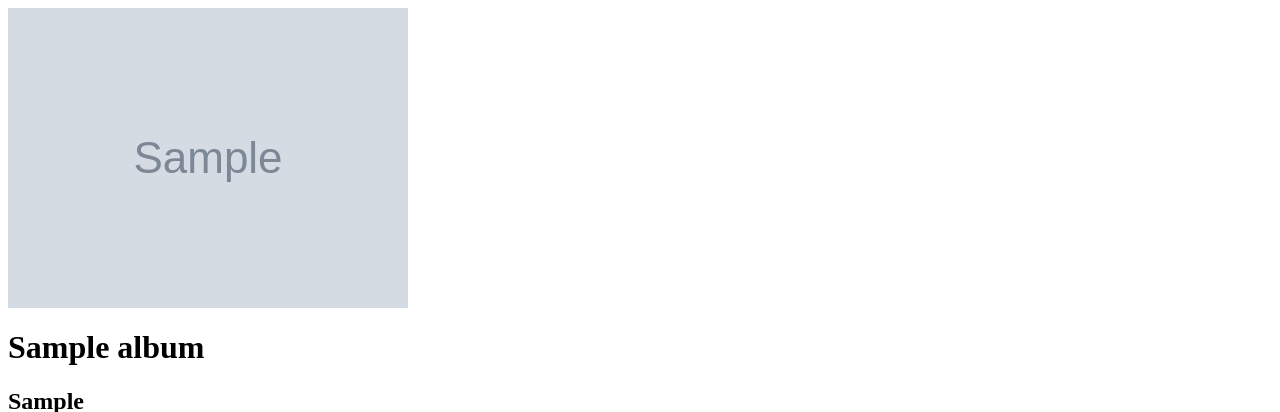
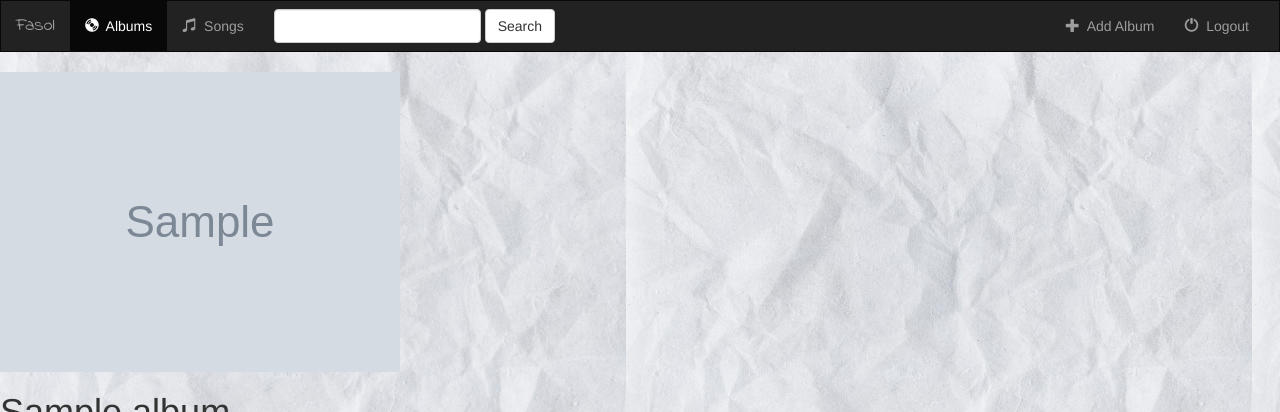
Before and after one commit to jesipr/MusicApp, a Django app: page /music/1/ in a window 1280 px wide. Shown: the top 412 px of the page. Run offline with Django 3.2, Linux system fonts and the light colour scheme; tables that the repository leaves empty hold one stand-in row (values such as "Sample post"); grey boxes marked "Sample" are stand-in pictures; some libraries are stand-ins or nearby versions.

Commit message:
Creted Base Template

```diff
--- a/website/music/static/music/style.css
+++ b/website/music/static/music/style.css
@@ -1,11 +1,11 @@
-body{
-	background: white url("images/background.png");
+body {
+    background: white url("images/background.jpg");
 }
 
-.navbar{
-	border-radius: 0;
+.navbar {
+    border-radius: 0;
 }
 
-.navbar-brand{
-	font-family: 'Indie Flower', cursive;
+.navbar-brand {
+    font-family: 'Indie Flower', cursive;
 }
--- /dev/null
+++ b/website/music/templates/music/base.html
@@ -0,0 +1,70 @@
+<!DOCTYPE html>
+<html lang="en">
+
+<head>
+    <meta charset="UTF-8">
+    <title>{% block title %}
+    	Fasol
+    {% endblock title %}</title>
+    {% load static %}
+    <link rel="stylesheet" href="https://maxcdn.bootstrapcdn.com/bootstrap/3.3.7/css/bootstrap.min.css" integrity="sha384-BVYiiSIFeK1dGmJRAkycuHAHRg32OmUcww7on3RYdg4Va+PmSTsz/K68vbdEjh4u" crossorigin="anonymous">
+    <link rel="preconnect" href="https://fonts.gstatic.com">
+    <link href="https://fonts.googleapis.com/css2?family=Indie+Flower&display=swap" rel="stylesheet">
+    <link rel="stylesheet" type="text/css" href="{% static 'music/style.css' %}" />
+    <script src="https://code.jquery.com/jquery-3.3.1.slim.min.js" integrity="sha384-q8i/X+965DzO0rT7abK41JStQIAqVgRVzpbzo5smXKp4YfRvH+8abtTE1Pi6jizo" crossorigin="anonymous"></script>
+    <script src="https://cdnjs.cloudflare.com/ajax/libs/popper.js/1.14.7/umd/popper.min.js" integrity="sha384-UO2eT0CpHqdSJQ6hJty5KVphtPhzWj9WO1clHTMGa3JDZwrnQq4sF86dIHNDz0W1" crossorigin="anonymous"></script>
+    <script src="https://stackpath.bootstrapcdn.com/bootstrap/4.3.1/js/bootstrap.min.js" integrity="sha384-JjSmVgyd0p3pXB1rRibZUAYoIIy6OrQ6VrjIEaFf/nJGzIxFDsf4x0xIM+B07jRM" crossorigin="anonymous"></script>
+</head>
+
+<body>
+    <nav class="navbar navbar-inverse">
+        <div class="container-fluid">
+            <!-- Header -->
+            <div class="navbar-header">
+                <button type="button" class="navbar-toggle" data-toggle="collapse" data-target="#topNavBar">
+                    <span class="icon-bar"></span>
+                    <span class="icon-bar"></span>
+                    <span class="icon-bar"></span>
+                </button>
+                <a class="navbar-brand" href="{% url 'music:index' %}">Fasol</a>
+            </div>
+            <!-- Items -->
+            <div class="collapse navbar-collapse" id="topNavBar">
+                <ul class="nav navbar-nav">
+                    <li class="active">
+                        <a href="{% url 'music:index' %}">
+                            <span class="glyphicon glyphicon-cd" aria-hidden="true"></span>&nbsp; Albums
+                        </a>
+                    </li>
+                    <li class="">
+                        <a href="#">
+                            <span class="glyphicon glyphicon-music" aria-hidden="true"></span>&nbsp; Songs
+                        </a>
+                    </li>
+                </ul>
+                <form class="navbar-form navbar-left" role="search" method="get" action="#">
+                    <div class="form-group">
+                        <input type="text" class="form-control" name="q" value="">
+                    </div>
+                    <button type="submit" class="btn btn-default">Search</button>
+                </form>
+                <ul class="nav navbar-nav navbar-right">
+                    <li class="">
+                        <a href="#">
+                            <span class="glyphicon glyphicon-plus" aria-hidden="true"></span>&nbsp; Add Album
+                        </a>
+                    </li>
+                    <li class="">
+                        <a href="#">
+                            <span class="glyphicon glyphicon-off" aria-hidden="true"></span>&nbsp; Logout
+                        </a>
+                    </li>
+                </ul>
+            </div>
+        </div>
+    </nav>
+    {% block body %}
+    {% endblock %}
+</body>
+
+</html>
--- a/website/music/templates/music/detail.html
+++ b/website/music/templates/music/detail.html
@@ -1,13 +1,12 @@
+{% extends "music/base.html" %}
+{% block title %}Fasol - Album Detail{% endblock title %}
+{% block body %}
     <img src="{{ album.album_logo }}">
-
-
     <h1>{{ album.album_title }}</h1>
     <h2>{{ album.artist }}</h2>
-
     {% if error_message %}
     <p><strong>{{ error_message }}</strong></p>
     {% endif %}
-
     <form action="{% url 'music:favorite' album.id %}" method="post">
         {% csrf_token %}
         {% for song in album.song_set.all %}
@@ -21,3 +20,4 @@
         {% endfor %}
         <input type="submit" value="Favorite">
     </form>
+{% endblock %}
```
Also changed, not shown: website/music/templates/music/index.html (+3 -65 lines), website/music/static/music/images/background.jpg (added). Lines whose indentation alone changed are shown as unchanged.
